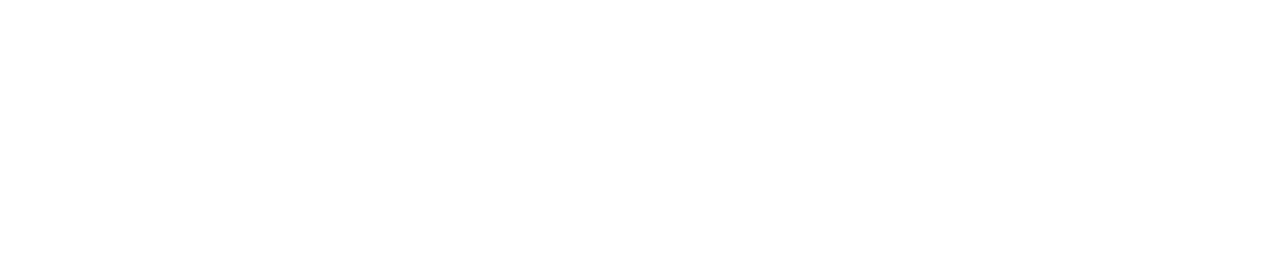
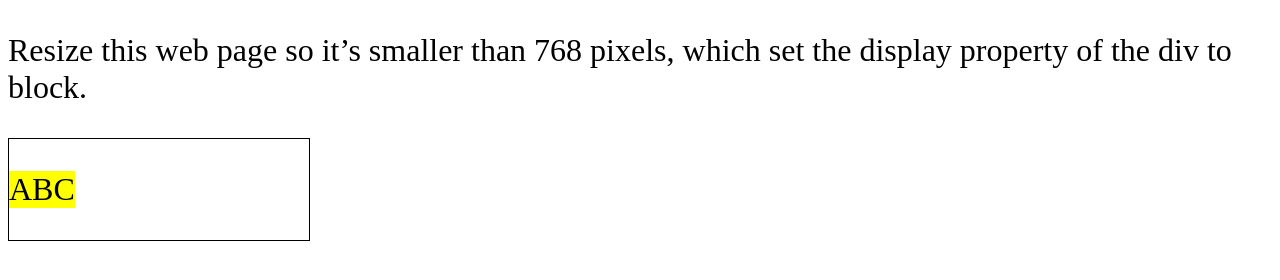
Before and after one commit to VanessaMontoya/week-10, a plain HTML site: page index.html in a window 1280 px wide. Drawn offline with Linux system fonts and the light colour scheme.

Commit message:
Add example of display: flex

```diff
--- a/css/style.css
+++ b/css/style.css
@@ -0,0 +1,19 @@
+:root {
+   font-size: 32px;
+}
+
+div {
+   display: flex;
+   border: 1px solid black;
+   width: 300px;
+}
+
+div > p {
+   background-color: yellow;
+}
+
+@media (max-width: 768px) {
+   div {
+      display: block;
+   }
+}
--- a/index.html
+++ b/index.html
@@ -3,9 +3,15 @@
 <head>
    <meta charset="UTF-8">
    <meta name="viewport" content="width=device-width, initial-scale=1.0">
-   <title></title>
+   <title>Display Flex</title>
    <link rel="stylesheet" href="css/style.css">
 </head>
 <body>
+   <p>Resize this web page so it’s smaller than 768 pixels, which set the display property of the div to block.</p>
+   <div>
+      <p>A</p>
+      <p>B</p>
+      <p>C</p>
+   </div>
 </body>
 </html>
```
